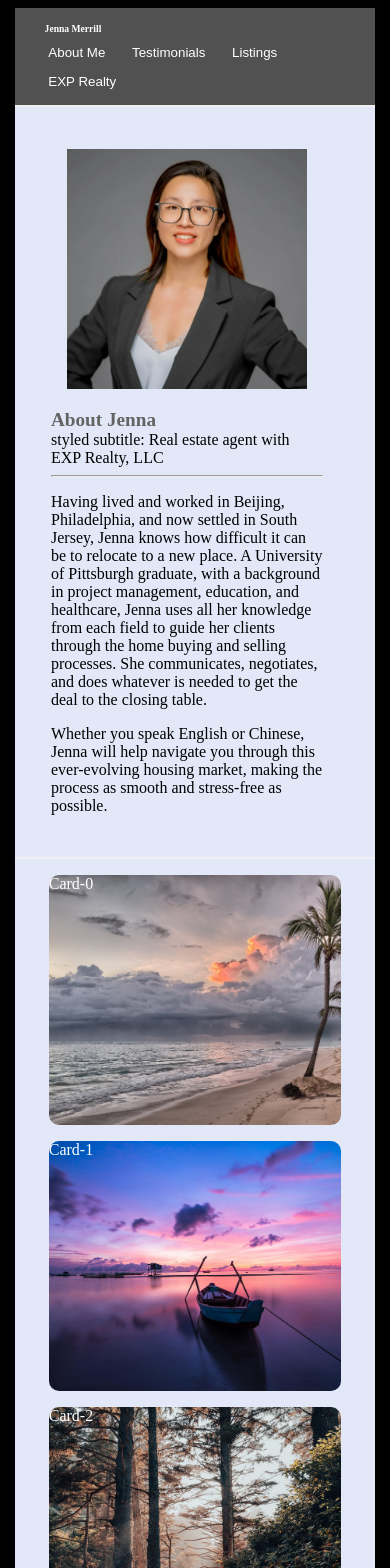
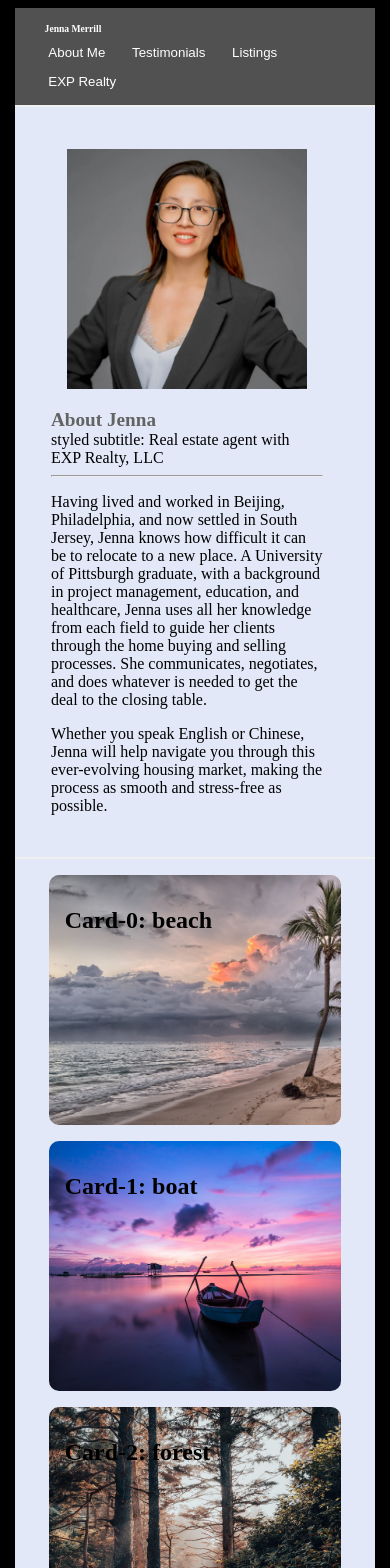
Before and after one commit to jenna-homepage/jenna-homepage.github.io, a React (Create React App) app in the folder jenna-frontend/: page / in a window 390 px wide. Shown: the top 1568 px of the page. Built offline with nearby package versions, Linux system fonts and the light colour scheme.

Commit message:
fixed responsive card size

```diff
--- a/jenna-frontend/src/components/Carousel.jsx
+++ b/jenna-frontend/src/components/Carousel.jsx
@@ -15,6 +15,10 @@ const CardsContainer = styled.div`
     ${({ $totalSlides }) => `width: ${$totalSlides * 60}vw;`}
     ${({ $currentIndex }) => `transform: translateX(-${$currentIndex * 60}vw);`}
   }
+  @media (min-width: 1080px) {
+    ${({ $totalSlides }) => `width: ${$totalSlides * 50}vw;`}
+    ${({ $currentIndex }) => `transform: translateX(-${$currentIndex * 50}vw);`}
+  }
   @media (max-width: 720px) {
     gap: 1em;
     flex-direction: column;
@@ -25,20 +29,30 @@ const CardsContainer = styled.div`
 // width: 300vw;
 
 const Card = styled.div`
-  color: white;
+  color: black;
   width: 80vw;
   height: 300px;
   border-radius: 10px;
   background-size: cover;
   background-position: center;
-  background-color: black;
+  background-color: grey;
   ${({ $image }) => `background-image: url(${$image});`}
-  @media (max-width: 1080px) {
+  @media (min-width: 1080px) {
+    width: 50vw;
   }
   @media (max-width: 720px) {
     width: 75vw;
     height: 250px;
   }
+`;
+
+const TextContainer = styled.div`
+  margin: 1em;
+`;
+const CardTitle = styled.h4`
+  display: block;
+  font-size: 1.5em;
+  font-weight: bold;
 `;
 
 const PaginationContainer = styled.div`
@@ -149,7 +163,11 @@ const Carousel = () => {
             onClick={() => console.log("clicked on card", index)}
             key={`Card-${index}`}
             $image={url}
-          >{`Card-${index}`}</Card>
+          >
+            <TextContainer>
+              <CardTitle>{`Card-${index}: ${title}`}</CardTitle>
+            </TextContainer>
+          </Card>
         );
       })
     );
```
